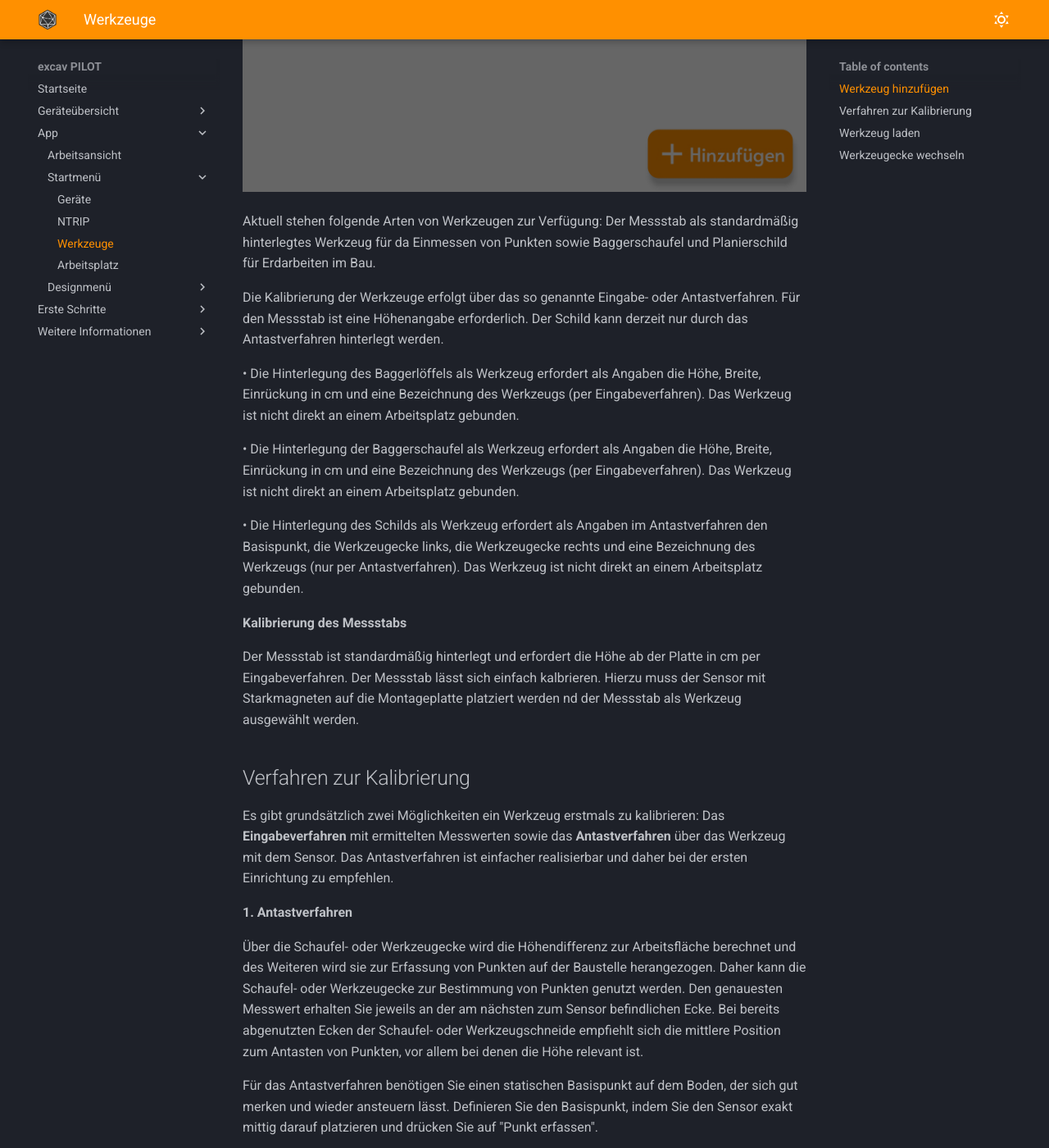
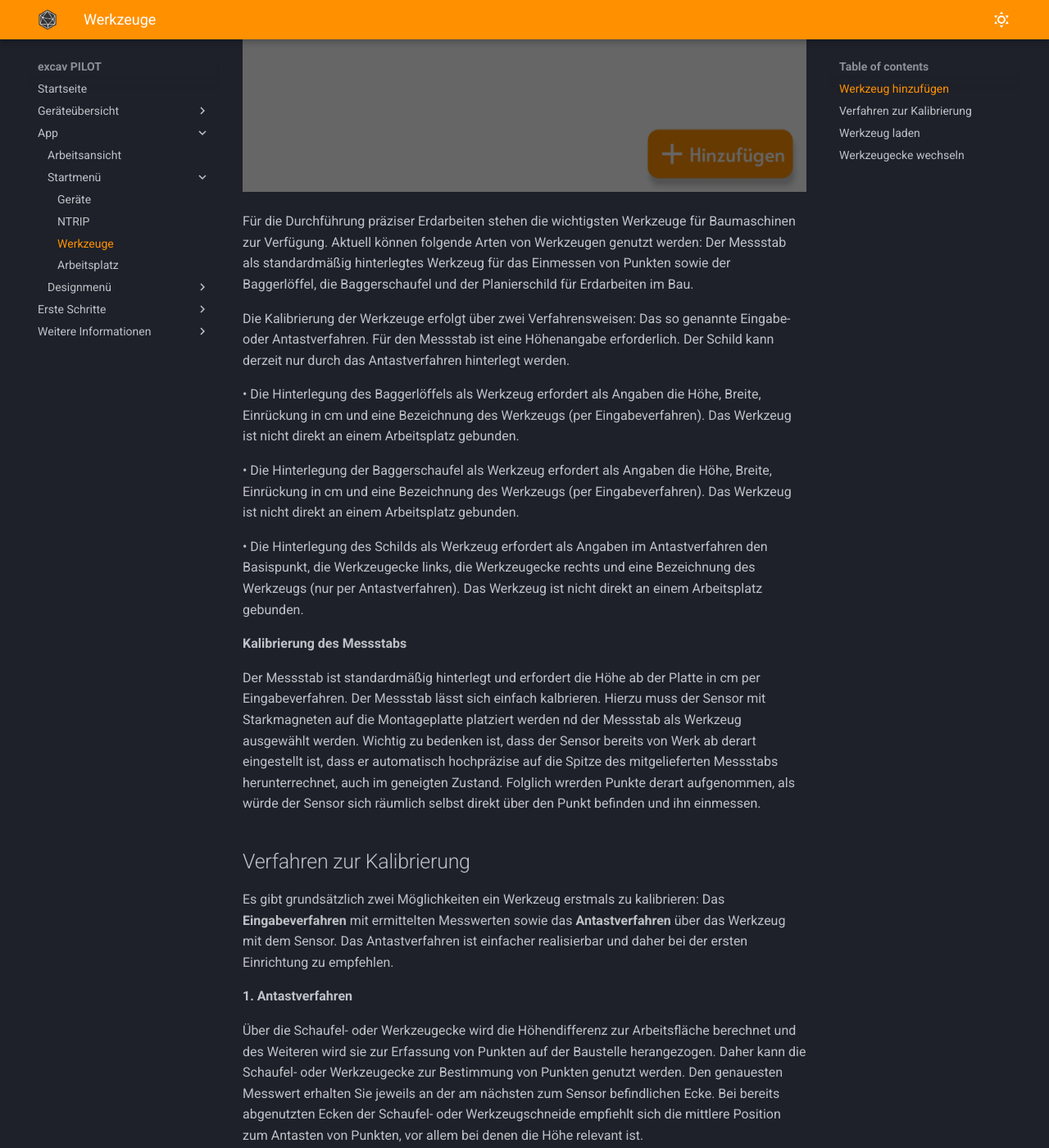
Before and after one commit to tobias-sizmann/mkdocs-excavpilot, an MkDocs documentation site: the page built from docs/Werkzeuge/Werkzeuge.md, in a window 1280 px wide and 1400 px high, scrolled down 2483 px. Shown: the whole window at 82% size. Built offline with MkDocs 1.6.1 and Material for MkDocs 9.7.7, drawn with Linux system fonts in a browser that asks for light colours.

```diff
--- a/docs/Werkzeuge/Werkzeuge.md
+++ b/docs/Werkzeuge/Werkzeuge.md
@@ -23,11 +23,11 @@ Das aktuelle Werkzeug wird unter dem Reiter „Aktuell ausgewählt“ dargestell
 
 [//]: # (todo: Text überarbeiten: Nur kurz erwähnen, dass aktuell Messstab, Löffel, Schaufel und Schild unterstützt werden. Danach einfach möglichst genau auf Antast- und Eingabeverfahren eingehen und ein Beispiel anhand einer Baggerschaufel geben. Vielleicht mögliche Fehlerquellen in der Kalibrierung beachten. Alle anderen Werkzeuge sind dann analog und müssen deshalb nicht gesondert erklärt werden. Messstab allerdings kurz gesondert erklären.)
 
-[//]: # (Peter: XXX)
+[//]: # (Peter: Bereich überarbeitet / Eingabeverfahren / Antastverfahren)
 
-Aktuell stehen folgende Arten von Werkzeugen zur Verfügung: Der Messstab als standardmäßig hinterlegtes Werkzeug für da Einmessen von Punkten sowie Baggerschaufel und Planierschild für Erdarbeiten im Bau.
+Für die Durchführung präziser Erdarbeiten stehen die wichtigsten Werkzeuge für Baumaschinen zur Verfügung. Aktuell können folgende Arten von Werkzeugen genutzt werden: Der Messstab als standardmäßig hinterlegtes Werkzeug für das Einmessen von Punkten sowie der Baggerlöffel, die Baggerschaufel und der Planierschild für Erdarbeiten im Bau.
 
-Die Kalibrierung der Werkzeuge erfolgt über das so genannte Eingabe- oder Antastverfahren. Für den Messstab ist eine Höhenangabe erforderlich. Der Schild kann derzeit nur durch das Antastverfahren hinterlegt werden.
+Die Kalibrierung der Werkzeuge erfolgt über zwei Verfahrensweisen: Das so genannte Eingabe- oder Antastverfahren. Für den Messstab ist eine Höhenangabe erforderlich. Der Schild kann derzeit nur durch das Antastverfahren hinterlegt werden.
 
 • Die Hinterlegung des Baggerlöffels als Werkzeug erfordert als Angaben die Höhe, Breite, Einrückung in cm und eine Bezeichnung des Werkzeugs (per Eingabeverfahren). Das Werkzeug ist nicht direkt an einem Arbeitsplatz gebunden.
 
@@ -38,8 +38,7 @@ Die Kalibrierung der Werkzeuge erfolgt über das so genannte Eingabe- oder Antas
 
 **Kalibrierung des Messstabs**
 
-
-Der Messstab ist standardmäßig hinterlegt und erfordert die Höhe ab der Platte in cm per Eingabeverfahren. Der Messstab lässt sich einfach kalbrieren. Hierzu muss der Sensor mit Starkmagneten auf die Montageplatte platziert werden nd der Messstab als Werkzeug ausgewählt werden.
+Der Messstab ist standardmäßig hinterlegt und erfordert die Höhe ab der Platte in cm per Eingabeverfahren. Der Messstab lässt sich einfach kalbrieren. Hierzu muss der Sensor mit Starkmagneten auf die Montageplatte platziert werden nd der Messstab als Werkzeug ausgewählt werden. Wichtig zu bedenken ist, dass der Sensor bereits von Werk ab derart eingestellt ist, dass er automatisch hochpräzise auf die Spitze des mitgelieferten Messstabs herunterrechnet, auch im geneigten Zustand. Folglich wrerden Punkte derart aufgenommen, als würde der Sensor sich räumlich selbst direkt über den Punkt befinden und ihn einmessen.
 
 
 ## Verfahren zur Kalibrierung
```
